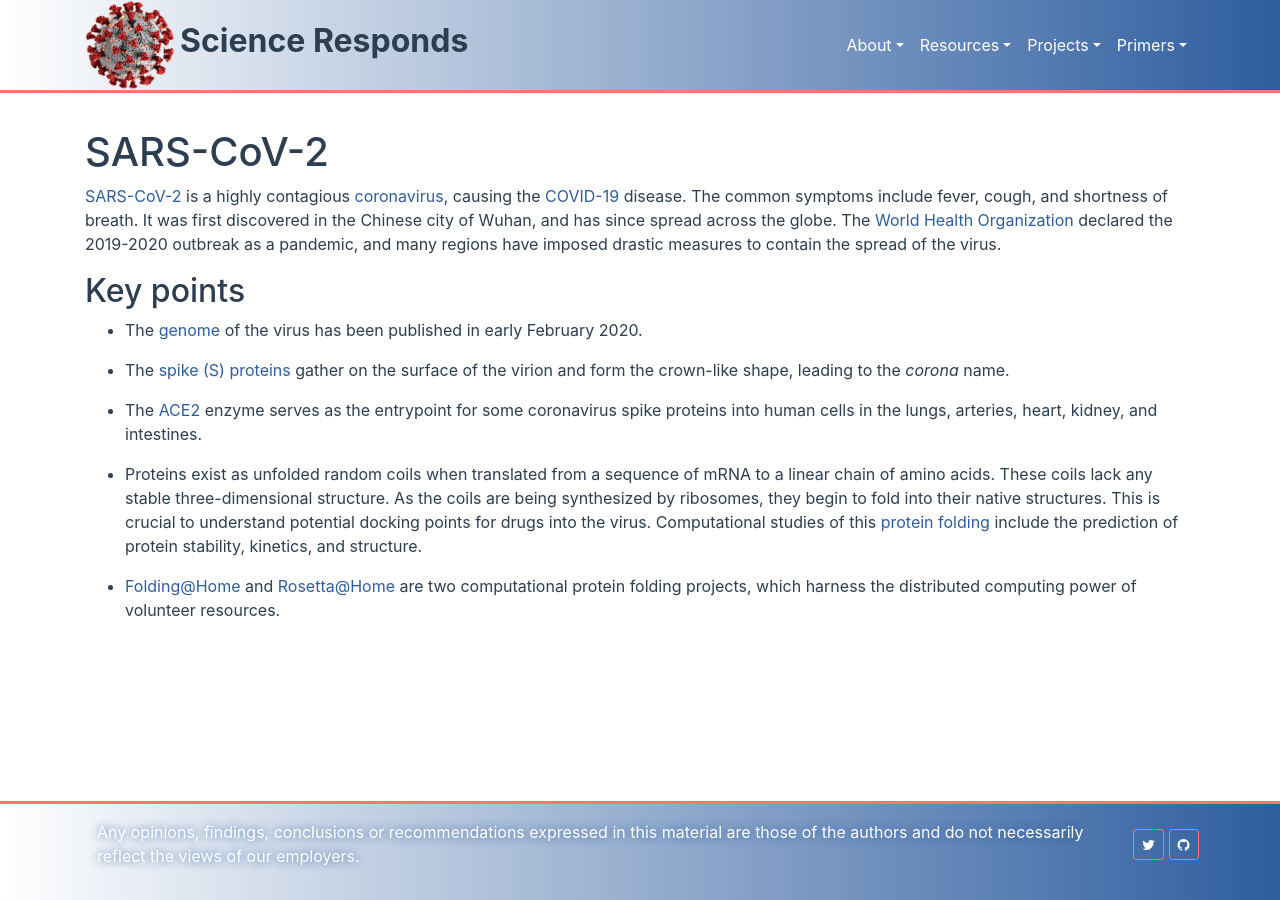
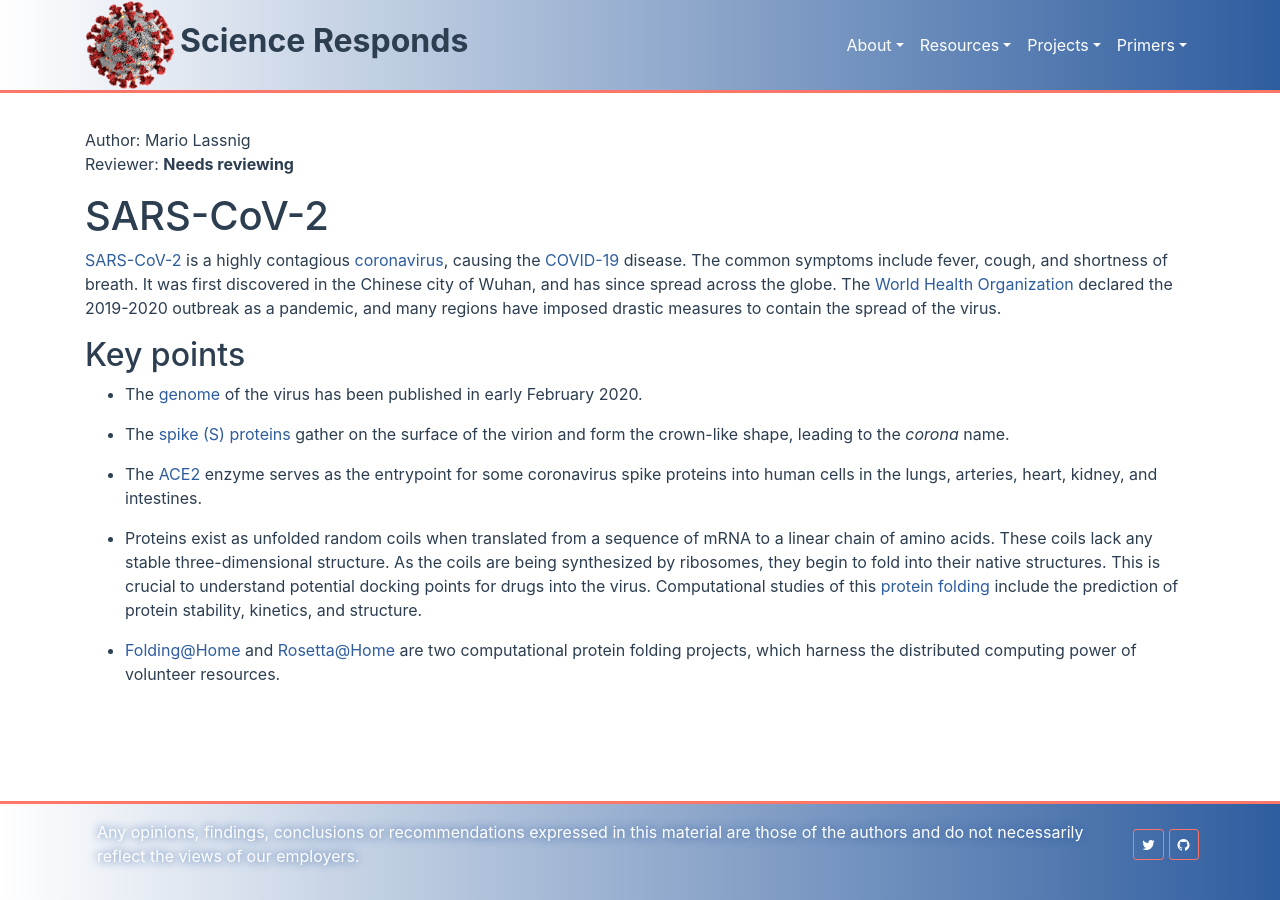
Before and after one commit to science-responds/science-responds.github.io-source, a Jekyll site: the page built from pages/primers/sars-cov-2.md, in a window 1280 px wide. Built offline with Jekyll 4.4.1, drawn with Linux system fonts in a browser that asks for light colours.

Commit message:
add author

```diff
--- a/pages/primers/sars-cov-2.md
+++ b/pages/primers/sars-cov-2.md
@@ -3,6 +3,9 @@ title: SARS-CoV-2
 permalink: /primers/sars-cov-2/
 wishlist: yes
 ---
+
+Author: Mario Lassnig
+Reviewer: **Needs reviewing**
 
 # SARS-CoV-2
 
```
